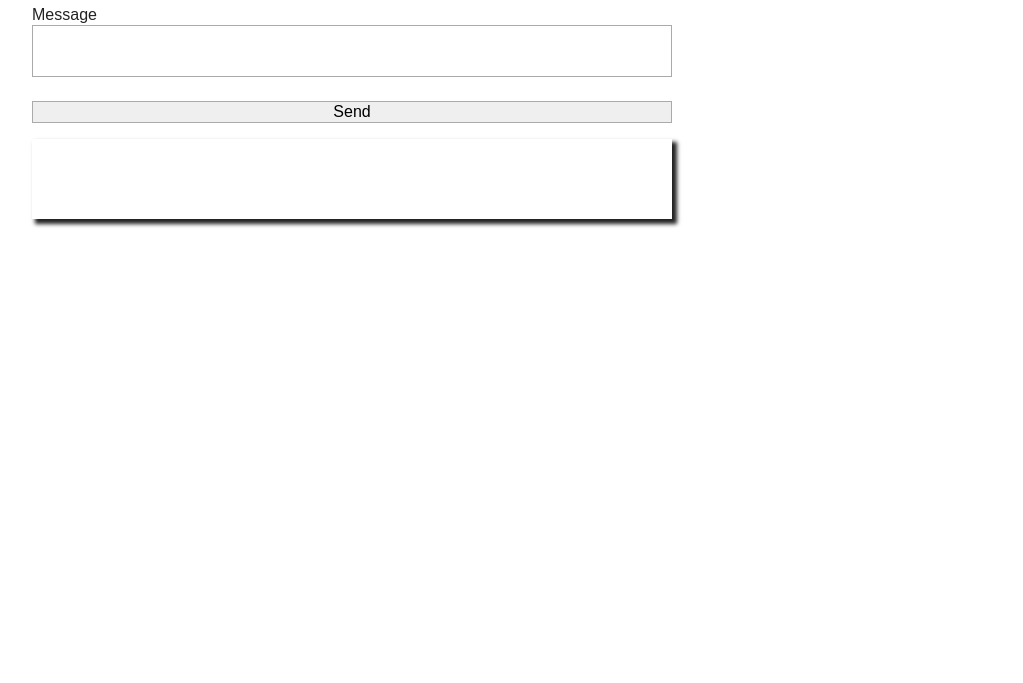
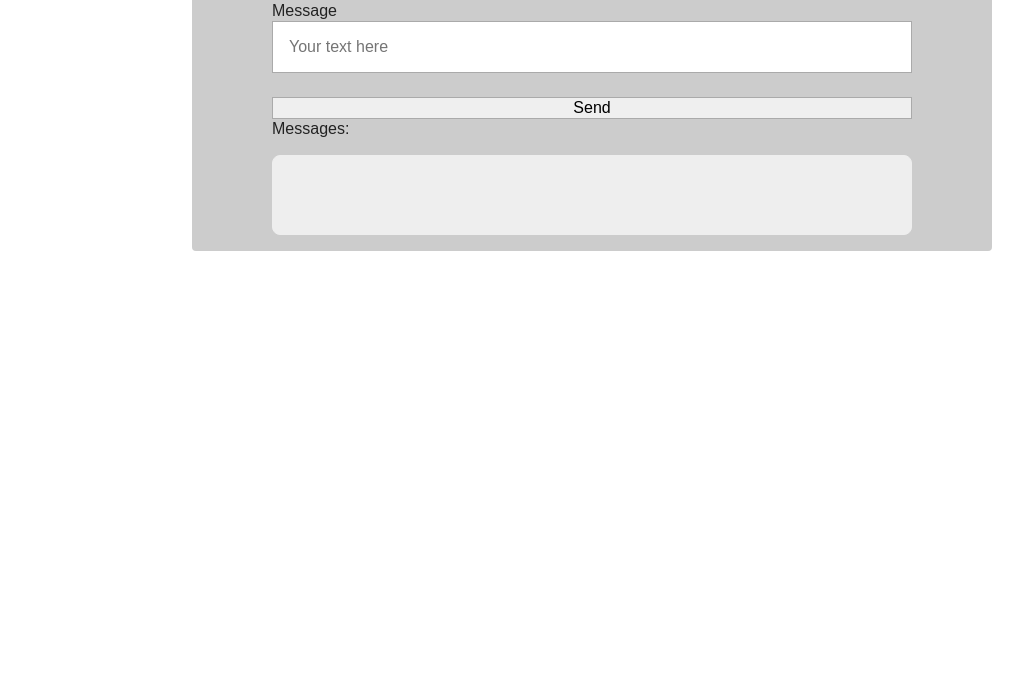
Before and after one commit to guilhermeandre/chat-app, a website: page index.html in a window 1280 px wide. Shown: the part 117-800 px from the top of the page, without its empty margins (48-1071 px from the left). Drawn offline with nearby package versions, Linux system fonts and the light colour scheme; no server answers.

Commit message:
Chat function implemented.

```diff
--- a/css/index.css
+++ b/css/index.css
@@ -1,6 +1,18 @@
+body {
+  background-color: #cccccc;
+  width: auto;
+  max-width: 50em;
+  border-radius: 0.25em;
+  padding-top: 0.25em;
+  padding-bottom: 1em;
+  margin-top: 1em ;
+  margin-left: auto;
+  margin-right: auto;
+}
+
 h1 {
   margin-left: 2.5em;
-  margin-top: 1em;
+  margin-top: 0.25em;
 }
 
 li {
@@ -28,10 +40,27 @@ input {
 }
 
 #messages {
-  box-shadow: 0.25em 0.25em 0.25em 0.05em;
+  background-color: #eeeeee;
+  /* box-shadow: 0.05em 0.05em 0.05em 0.05em; */
+  border-radius: 0.5em;
+  border: 0.1em;
+  border-style: groove;
   width: 40em;
   height: auto;
   min-height: 5em;
   margin-left: 5em;
   margin-top: 1em;
 }
+
+.label {
+  margin-top: 1em;
+  margin-left: 5em;
+}
+
+.user-1 {
+  color: aquamarine;
+}
+
+.user-2 {
+  color: goldenrod;
+}
--- a/index.html
+++ b/index.html
@@ -11,11 +11,12 @@
   <h1>Chat App </h1>
   <form id="sendMsg">
     <label for="name">Name</label>
-    <input type="text-area" id="name">
+    <input type="text-area" id="name" >
     <label for="text">Message</label>
-    <input type="text-area" id="text">
+    <input type="text-area" id="text" placeholder="Your text here">
     <button type="submit">Send</button>
   </form>
+  <label for="messages" class="label">Messages:</label>
   <ol id= "messages"></ol>
   <script src="/socket.io/socket.io.js"></script>
   <script src="js/index.js"></script>
--- a/js/index.js
+++ b/js/index.js
@@ -6,12 +6,14 @@ const $msgList = document.getElementById('messages')
 $msgForm.addEventListener('submit', (event) => {
 	event.preventDefault()
 
-	socket.emit('chatmsg', {msg: event.currentTarget.text.value})
+  socket.emit('chatmsg', {msg: event.currentTarget.text.value,
+                          name: event.currentTarget.name.value },
+  )
 	event.currentTarget.text.value = ''
 })
 
 socket.on('chatmsg', (data) => {
   const newMsg = document.createElement('li')
   $msgList.appendChild(newMsg)
-  newMsg.textContent = data.msg
+  newMsg.textContent = data.name + ' said: ' + data.msg
 })
```
